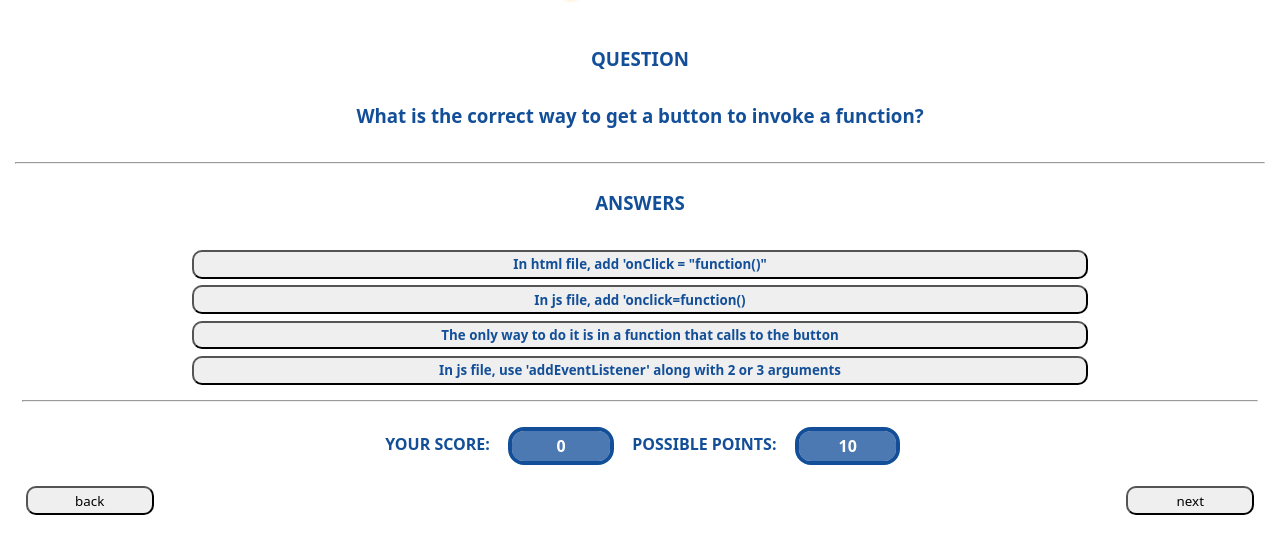
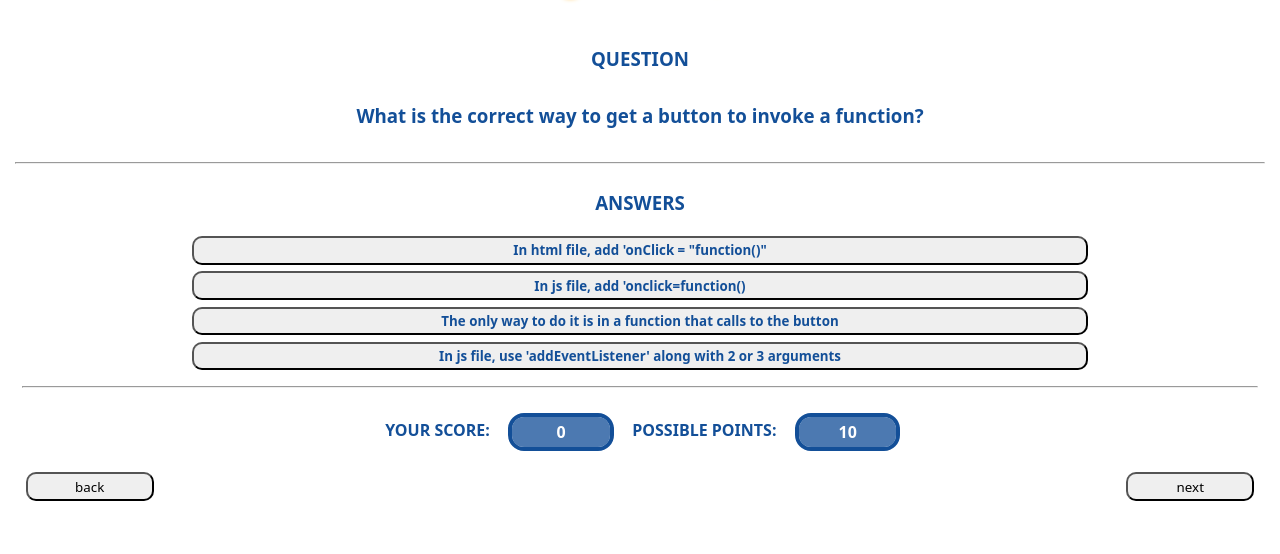
Before and after one commit to cre8ivesolutions/my-first-game, a website with bundled scripts: page index.html in a window 1280 px wide. Both pictures are taken after a click on the button "CLICK TO START". Shown: the part 82-636 px from the top of the page. Built offline with nearby package versions, Linux system fonts and the light colour scheme.

Commit message:
q and a's are populating

```diff
--- a/index.html
+++ b/index.html
@@ -31,11 +31,11 @@
       <hr />
       <div id="answerContainer">
         <h3>ANSWERS</h3>
-        <div id="answers" onClick="checkAnswer()">
-          <h3 id="a1"></h3>
-          <h3 id="a2"></h3>
-          <h3 id="a3"></h3>
-          <h3 id="a4"></h3>
+        <div id="answers">
+          <button id="a0" class="answer"></button>
+          <button id="a1" class="answer"></button>
+          <button id="a2" class="answer"></button>
+          <button id="a3" class="answer"></button>
         </div>
         <hr />
       </div>
@@ -43,14 +43,14 @@
         <h4>YOUR SCORE:</h4>
         <div class="scoreTracking">
           <div id="score" label="# correct" value="score">0</div>
-          </div>
-          <h4>POSSIBLE POINTS:</h4>
-          <div class="scoreTracking">
+        </div>
+        <h4>POSSIBLE POINTS:</h4>
+        <div class="scoreTracking">
           <div id="totalScore" value="totalScore"></div>
         </div>
       </div>
       <div id="buttonContainer">
-        <button id="backButton" onClick="history.back()"> back </button>
+        <button id="backButton" onClick="history.back()">back</button>
         <!-- <button id="submitButton">Submit Answer</button> -->
         <button id="nextButton">next</button>
       </div>
--- a/main.js
+++ b/main.js
@@ -1,22 +1,22 @@
 // let { qanda } =require('./questions')
 
-let startButton = document.getElementById("startButton");
-let startScreen = document.getElementById("startScreen");
-let quizConstainer = document.getElementById("quizContainer");
-let nextButton = document.getElementById("nextButton");
-let backButton = document.getElementById("backButton");
-let answerButton = document.getElementsByClassName("answer");
+// let startButton = document.getElementById("startButton");
+// let startScreen = document.getElementById("startScreen");
+// let quizContainer = document.getElementById("quizContainer");
+// let backButton = document.getElementById("backButton");
+// let nextButton = document.getElementById("nextButton");
+// let answerButton = document.getElementsByClassName("answer");
 
 
-function startGame() {
-  quizContainer.classList.remove("hide");
-  startScreen.classList.add("hide");
-  console.log(`i= ${i}`)
-  // console.log(`numCorrect=${numCorrect}`)
-  displayQandA(qanda);
+// function startGame() {
+//   quizContainer.classList.remove("hide");
+//   startScreen.classList.add("hide");
+//   // console.log(`i= ${i}`)
+//   // console.log(`numCorrect=${numCorrect}`)
+//   displayQandA(qanda);
 
-  // test()
-}
+//   // test()
+// }
 
 
 //Display the total # of questions to the correct score div
--- a/questions.js
+++ b/questions.js
@@ -10,16 +10,19 @@ const qanda = [
       },
       {
         id: 2,
-        answer: "In js file, add 'onclick=function()",type: "incorrect",
+        answer: "In js file, add 'onclick=function()",
+        type: "incorrect",
       },
       {
         id: 3,
-        answer: "The only way to do it is in a function that calls to the button",
+        answer:
+          "The only way to do it is in a function that calls to the button",
         type: "incorrect",
       },
       {
         id: 4,
-        answer:"In js file, use 'addEventListener' along with 2 or 3 arguments",
+        answer:
+          "In js file, use 'addEventListener' along with 2 or 3 arguments",
         type: "incorrect",
       },
     ],
@@ -39,20 +42,25 @@ const qanda = [
     id: 2,
     question: "CSS: What is a 'normal' font weight?",
     answers: [
-      { id: 1, answer: "100" },
-      { id: 2, answer: "200" },
+      { id: 1, answer: "100", type: "incorrect" },
+      { id: 2, answer: "200", type: "incorrect" },
       { id: 3, answer: "400", type: "correct" },
-      { id: 4, answer: "600" },
+      { id: 4, answer: "600", type: "incorrect" },
     ],
   },
   {
     id: 3,
     question: "How does html know how to use the javascript file?",
     answers: [
-      { id: 1, answer: "It wil automatically use the index.js file." },
+      {
+        id: 1,
+        answer: "It wil automatically use the index.js file.",
+        type: "incorrect",
+      },
       {
         id: 2,
         answer: "You need to tell it what to use in the package.json files.",
+        type: "incorrect",
       },
       {
         id: 3,
@@ -63,6 +71,7 @@ const qanda = [
       {
         id: 4,
         answer: "You need to tell it what to usse in the javascript file.",
+        type: "incorrect",
       },
     ],
   },
@@ -70,65 +79,86 @@ const qanda = [
     id: 4,
     question: "CSS: What is a 'normal' font weight?",
     answers: [
-      { id: 1, answer: "100" },
-      { id: 2, answer: "200" },
+      { id: 1, answer: "100", type: "incorrect" },
+      { id: 2, answer: "200", type: "incorrect" },
       { id: 3, answer: "400", type: "correct" },
-      { id: 4, answer: "600" },
+      { id: 4, answer: "600", type: "incorrect" },
     ],
   },
   {
     id: 5,
     question: "CSS: What is a 'normal' font weight?",
     answers: [
-      { id: 1, answer: "100" },
-      { id: 2, answer: "200" },
+      { id: 1, answer: "100", type: "incorrect" },
+      { id: 2, answer: "200", type: "incorrect" },
       { id: 3, answer: "400", type: "correct" },
-      { id: 4, answer: "600" },
+      { id: 4, answer: "600", type: "incorrect" },
     ],
   },
   {
     id: 6,
     question: "CSS: What is a 'normal' font weight?",
     answers: [
-      { id: 1, answer: "100" },
-      { id: 2, answer: "200" },
+      { id: 1, answer: "100", type: "incorrect" },
+      { id: 2, answer: "200", type: "incorrect" },
       { id: 3, answer: "400", type: "correct" },
-      { id: 4, answer: "600" },
+      { id: 4, answer: "600", type: "incorrect" },
     ],
   },
   {
     id: 7,
     question: "CSS: What is a 'normal' font weight?",
     answers: [
-      { id: 1, answer: "100" },
-      { id: 2, answer: "200" },
+      { id: 1, answer: "100", type: "incorrect" },
+      { id: 2, answer: "200", type: "incorrect" },
       { id: 3, answer: "400", type: "correct" },
-      { id: 4, answer: "600" },
+      { id: 4, answer: "600", type: "incorrect" },
     ],
   },
   {
     id: 8,
     question: "CSS: What is a 'normal' font weight?",
     answers: [
-      { id: 1, answer: "100" },
-      { id: 2, answer: "200" },
+      { id: 1, answer: "100", type: "incorrect" },
+      { id: 2, answer: "200", type: "incorrect" },
       { id: 3, answer: "400", type: "correct" },
-      { id: 4, answer: "600" },
+      { id: 4, answer: "600", type: "incorrect" },
     ],
   },
   {
     id: 9,
     question: "CSS: What is a 'normal' font weight?",
     answers: [
-      { id: 1, answer: "100" },
-      { id: 2, answer: "200" },
+      { id: 1, answer: "100", type: "incorrect" },
+      { id: 2, answer: "200", type: "incorrect" },
       { id: 3, answer: "400", type: "correct" },
-      { id: 4, answer: "600" },
+      { id: 4, answer: "600", type: "incorrect" },
     ],
   },
 ];
 
-const qandaArray = qanda;
+let startButton = document.getElementById("startButton");
+let startScreen = document.getElementById("startScreen");
+let quizContainer = document.getElementById("quizContainer");
+let backButton = document.getElementById("backButton");
+//grab existing buttons so an event listener can be utilized on them
+let answerElement1 = document.getElementById("a0");
+let answerElement2 = document.getElementById("a1");
+let answerElement3 = document.getElementById("a2");
+let answerElement4 = document.getElementById("a3");
+let answerButtons = [
+  answerElement1,
+  answerElement2,
+  answerElement3,
+  answerElement4
+];
+
+//variables to populate q and a's
+let i = 0; //this is for the 1st questions array
+let currentQuestionArray = qanda[i];
+let currentQuestion = currentQuestionArray.question;
+let currentAnswersArray = currentQuestionArray.answers;
+
 // //Display the total # of questions to the correct score div
 let totalNumQ = document.getElementById("totalScore");
 let totalNumberofQuestions = qanda.length;
@@ -137,83 +167,107 @@ totalNumQ.innerHTML = totalNumberofQuestions;
 // //start the game and populate the questions with the start button
 startButton.addEventListener("click", startGame);
 
-// iterate
-let i = 0; //this is used for the first questions array
-let currentQuestionArray = qanda[i];
+// click on an answer button
+answerElement1.addEventListener("click", logCurrentAnswerArray);
+answerElement2.addEventListener("click", logCurrentAnswerArray);
+answerElement3.addEventListener("click", logCurrentAnswerArray);
+answerElement4.addEventListener("click", logCurrentAnswerArray);
 
-//variables to populate q and a's
+function logCurrentAnswerArray() {
+  console.log(currentAnswersArray);
+}
+
+function startGame() {
+  quizContainer.classList.remove("hide");
+  startScreen.classList.add("hide");
+  console.log(`i= ${i}`);
+  // console.log(`numCorrect=${numCorrect}`)
+  displayQandA(qanda);
+
+  // test()
+}
 
 //populate q and a's
 function displayQandA() {
-  let currentQuestion = currentQuestionArray.question;
+  //grab the first item in the qanda array and display the first question
   let questionElement = document.createElement("h3");
   let questionText = currentQuestion;
+  //grab the existing question div
+  document.getElementById("questions").appendChild(questionElement);
+  //add the text to the question element
+  questionElement.innerHTML = questionText;
 
-  document.getElementById("questions").appendChild(questionElement);
-  questionElement.innerHTML = questionText;
-  // console.log(`${currentQuestion}'s answers: `);
+  //separate the array into separate answers
+  let answerText1 = currentAnswersArray[0].answer;
+  let answerText2 = currentAnswersArray[1].answer;
+  let answerText3 = currentAnswersArray[2].answer;
+  let answerText4 = currentAnswersArray[3].answer;
 
-  for (const currrentAnswersArray of currentQuestionArray.answers) {
-    let answerArray = currrentAnswersArray.answer;
-    let answerElement = document.createElement("button");
+  // add the text to the element
+  answerElement1.innerHTML = answerText1;
+  answerElement2.innerHTML = answerText2;
+  answerElement3.innerHTML = answerText3;
+  answerElement4.innerHTML = answerText4;
 
-    answerElement.classList.add("answer");
-    document.getElementById("answers").appendChild(answerElement);
-    answerElement.innerHTML = answerArray;
+  console.log(answerText1);
 }
-}
-//moved this entire function to main.js
-function checkAnswer() { //this function is used in html onClick
-  for (currrentAnswersArray of currentQuestionArray.answers) {
-    let type = currrentAnswersArray.type; //this is wrong.
-    let numCorrect = 0;
-    if (type === "correct") {
-      numCorrect++;
-      //Add the total # correct to the correct div
-      let numCorrectContainer = document.getElementById("score");
-      numCorrectContainer.innerHTML = numCorrect;
-      console.log(`numCorrect = ${numCorrect}`);
-    } else {
-      // console.log("The answer is incorrect");
-    }
-    numCorrect;
-  }
-}
-// console.log(i);
 
-//the below code is used to iterate over the answers
-function incrementValue(){
-  i++;
-  setNextQuestion(i);
-}
-console.log(`after incrementValue i = ${i}`)
+// function checkAnswer(target) {
+//   // for (currentAnswersArray of currentQuestionArray.answers) {
+//     // let currentAnswersArray = currentQuestionArray.answers;
+//     let type = currentAnswersArray[target].type;
+//     let numCorrect = 0;
+//     if (type === "correct") {
+//       numCorrect++;
+//       //Add the total # correct to the correct div
+//       let numCorrectContainer = document.getElementById("score");
+//       numCorrectContainer.innerHTML = numCorrect;
+//       console.log(`numCorrect = ${numCorrect}`);
+//     } else {
+//       console.log("The answer is incorrect");
+//     }
+//     numCorrect;
+//   // }
+// }
 
 //this function grabs the next questions array, use it after the first question
-function setNextQuestion(a){
 // let button = document.getElementsByClassName("answer")
 // let parentElement = document.getElementById("answers")
 // parentElement.removeChild(innerHTML);
 
-  let newCurrentQuestionArray = qanda[a];
-  // displayQandA(qanda)
+// function setNextQuestion(i){
 
-  // console.log(`qanda[i] is ${nextQ}`)
+//   let currentQuestionArray = (qanda[i]);
+
+//   displayQandA(qanda)
+
+//   console.log(`setNextQuestion value of a is ${a}`)
+// }
+
+//the below code is used to iterate over the answers
+function incrementValue() {
+  i++;
+  // setNextQuestion(i);
+  console.log(`after incrementValue i = ${i}`);
 }
 
-nextButton.addEventListener("click", nextButtonFunction)
+//next button
+let nextButton = document.getElementById("nextButton");
 
+nextButton.addEventListener("click", nextButtonFunction);
 
 function nextButtonFunction() {
-  if (i<qanda.length){
-    incrementValue()
-    setNextQuestion(i)
-    console.log(`setNextQuestion argument is ${i}`)
+  if (i < qanda.length) {
+    incrementValue();
+    // setNextQuestion(i)
+    console.log(`setNextQuestion argument is ${i}`);
     // displayNextQ(qanda)
+    // checkAnswer()
   } else {
-    console.log (`i is greater than qanda.length`)
+    console.log(`i is greater than qanda.length`);
   }
-  console.log(`the return value of i from nextButton= ${i}`)
-  return i
+  console.log(`the return value of i from nextButton= ${i}`);
+  return i;
 }
 
 // function displayNextQ(qanda){
@@ -222,7 +276,6 @@ function nextButtonFunction() {
 //   console.log(nextQ)
 // }
 
-
 //the below code isnt working. it is supposed to make it so that the i++ only happens once
 // setTimeout(() => {
 //   parent.removeEventListener("click", checkAnswer)
@@ -230,16 +283,15 @@ function nextButtonFunction() {
 // Another way to try this is with the below code
 // {once=true}
 
-
-  // answerArray.forEach((createAnswer)=>{
-  //   // for (let i=0; i<answerArray.length; i++){
+// answerText.forEach((createAnswer)=>{
+//   // for (let i=0; i<answerText.length; i++){
 //     let j = 0;
 //     let answerElement = document.createElement("button");
 
 //       answerElement.firstElementChil.add("a" + j)
 //       document.getElementById("answers").appendChild(answerElement);
 //       answerElement.innerHTML = createAnswer;
-  //       console.log(`${answerArray}`);
+//       console.log(`${answerText}`);
 //       // }
 //   })
 // console.log(createAnswer)
```
Lines whose indentation alone changed are shown as unchanged.
